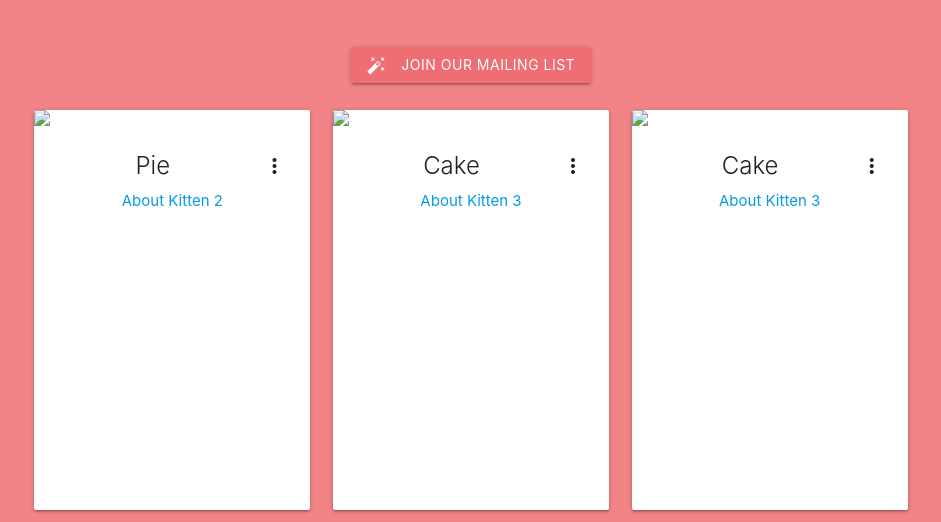
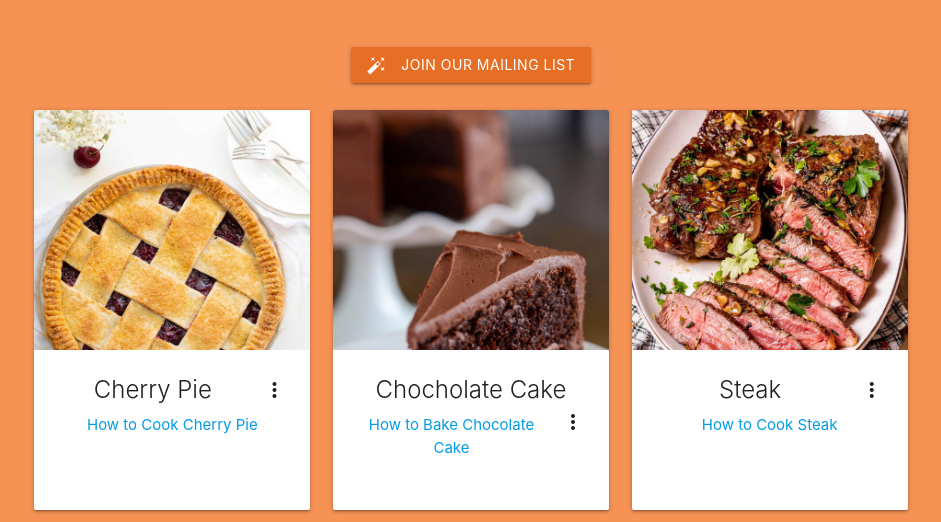
Before and after one commit to 222038531/SIT725_s222038631, a website: page 3.2P/public/index.html in a window 1280 px wide. Shown: the part 774-1296 px from the top of the page, without its empty margins (169-1110 px from the left). Drawn offline with nearby package versions, Linux system fonts and the light colour scheme.

Commit message:
Update to cooking recipes

```diff
--- a/3.2P/public/css/styles.css
+++ b/3.2P/public/css/styles.css
@@ -1,3 +1,6 @@
+nav {
+    background-color: #e66f25;
+}
 .navbar-size {
     width: 95%;
     margin: 0 auto;
@@ -7,10 +10,10 @@
     margin: 4px 0;
 }
 body {
-    background-color: #F28487
+    background-color:  #f59254;
 }
 .main-body {
-    background-color: #F28487;
+    background-color: #f59254;
     color: white;
     height: calc(100vh - 64px);
 }
@@ -19,6 +22,6 @@ body {
     height: 400px;
 }
 .click-me-button {
-    background-color: #EE6E73;
+    background-color: #e66f25;
     margin-top: 50px;
 }
--- a/3.2P/public/js/scripts.js
+++ b/3.2P/public/js/scripts.js
@@ -1,21 +1,50 @@
 const cardList = [
     {
-        title: "Pie",
-        image: "images/kitten-2.jpg",
-        link: "About Kitten 2",
-        desciption: "Demo desciption about kitten 2"
+        title: "Cherry Pie",
+        image: "images/pie.jpg",
+        link: "How to Cook Cherry Pie",
+        desciption: `600g frozen pitted cherries
+        1 tbsp lemon juice
+        1/2 tsp ground cinnamon
+        1/3 cup raw sugar
+        2 tbsp cornflour
+        1 egg white, lightly beaten
+        Vanilla ice-cream, to serve
+        Pastry
+        1 1/3 cups plain flour
+        1/2 cup self-raising flour
+        1/4 cup custard powder
+        1/4 cup caster sugar
+        150g butter, chilled, chopped
+        1 egg
+        2 tbsp iced water`
     },
     {
-        title: "Cake",
-        image: "images/kitten-3.jpg",
-        link: "About Kitten 3",
-        desciption: "Demo desciption about kitten 3"
+        title: "Chocholate Cake",
+        image: "images/cake.jpg",
+        link: "How to Bake Chocolate Cake",
+        desciption: `1 3/4 cups plain / all purpose flour
+        3/4 cup cocoa powder  unsweetened (Note 2)
+        1 1/2 tsp baking powder
+        1 1/2 tsp baking soda (bi-carb soda)
+        2 cups white sugar (Note 1)
+        1 tsp salt
+        2 eggs (~55-65g / 2 oz each)
+        1 cup milk (low or full fat)
+        1/2 cup vegetable oil (or canola)
+        2 tsp vanilla extract
+        1 cup boiling water`
     },
     {
-        title: "Cake",
-        image: "images/kitten-3.jpg",
-        link: "About Kitten 3",
-        desciption: "Demo desciption about kitten 3"
+        title: "Steak",
+        image: "images/steak.jpg",
+        link: "How to Cook Steak",
+        desciption: `2 boneless ribeye or scotch fillet , 2.5 cm / 1″ thick, approx 300g/10 oz each
+        1 tbsp vegetable oil
+        Salt and pepper
+        75g / 5 tbsp unsalted butter , cut into 1.25cm / 1/2″ cubes
+        6 sprigs fresh thyme or 3 sprigs rosemary
+        5 garlic cloves , peeled and smashed to split`
     }
 
 ]
@@ -41,7 +70,7 @@ const addCards = (items) => {
             '<span class="card-title activator grey-text text-darken-4">'+item.title+'<i class="material-icons right">more_vert</i></span><p><a href="#">'+item.link+'</a></p></div>'+
             '<div class="card-reveal">'+
             '<span class="card-title grey-text text-darken-4">'+item.title+'<i class="material-icons right">close</i></span>'+
-            '<p class="card-text">'+item.desciption+'</p>'+
+            '<p class="card-text grey-text">'+item.desciption+'</p>'+
             '</div></div></div>';
         $("#card-section").append(itemToAppend)
     });
```
Also changed, not shown: 3.2P/public/index.html (+2 -2 lines), 3.2P/public/images/cake.jpg (added), 3.2P/public/images/pie.jpg (added), 3.2P/public/images/steak.jpg (added).
